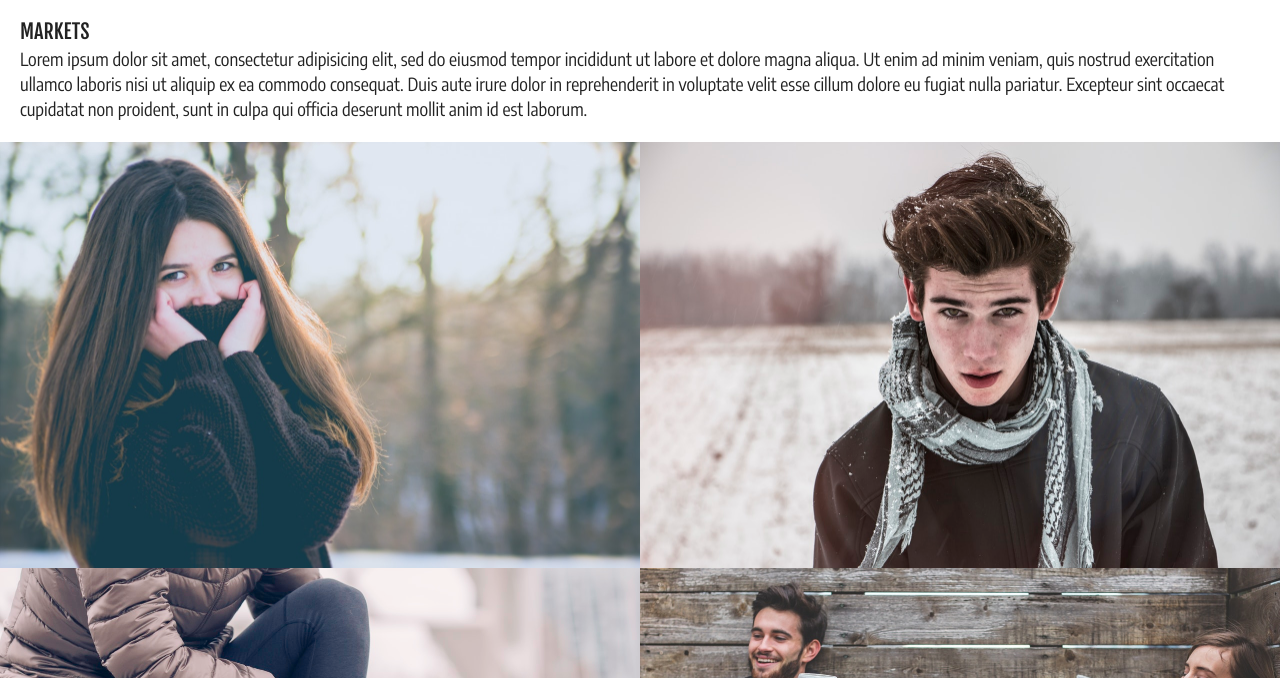
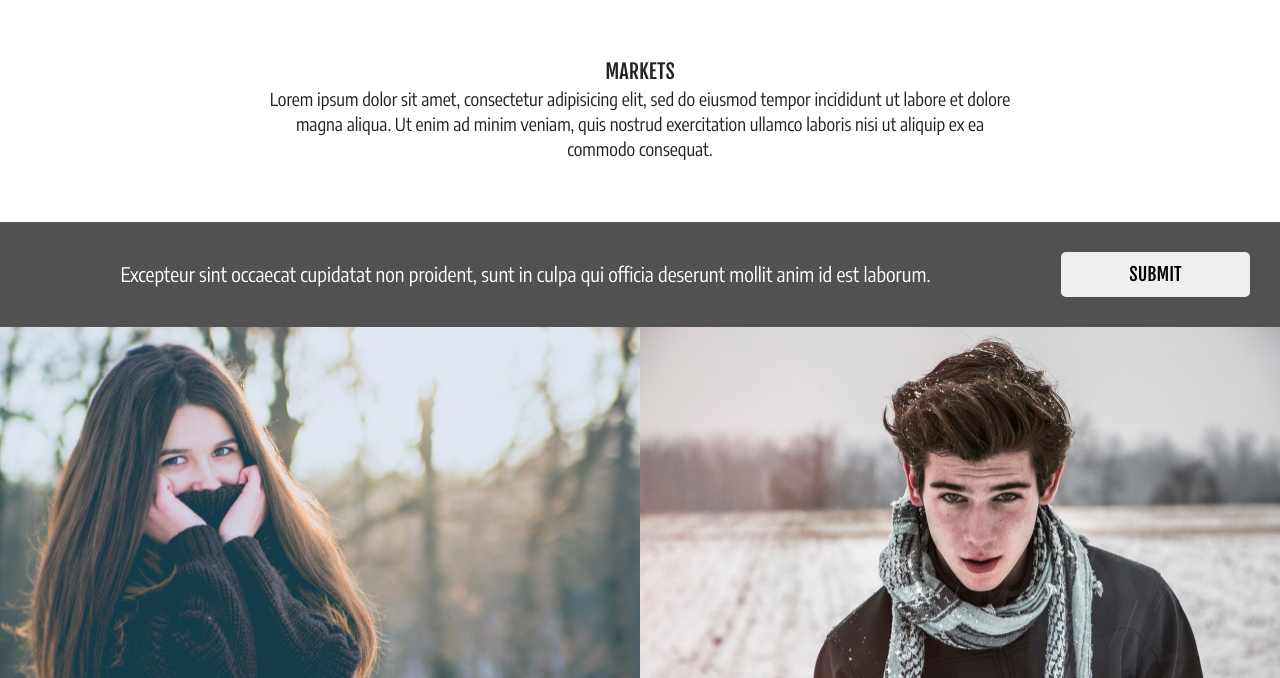
Before and after one commit to BertW007/LandingPageExample1, a website built with webpack: page dist/index.html in a window 1280 px wide. Shown: the part 802-1480 px from the top of the page. Built offline with nearby package versions, Linux system fonts and the light colour scheme.

Commit message:
Add short banner

```diff
--- a/src/scss/_base.scss
+++ b/src/scss/_base.scss
@@ -85,6 +85,16 @@ footer {
   background-color: $footer-background-color;
   text-transform: capitalize;
   padding: 20px;
+}
+#markets {
+  padding-top: 60px;
+  padding-bottom: 60px;
+  // background-color: rgba(0,0,0,.4);
+  width: 100%;
+  h2,p {
+    text-align: center;
+  }
+
 }
 .outline {
   &:focus {
@@ -231,6 +241,32 @@ nav li:last-child .nav-item {
   background-size: cover;
 }
 
+.banner-short {
+  width: 100%;
+  min-height: 100px;
+  background-color: rgba(81,81,81,1);
+  display: flex;
+  flex-direction: column;
+  align-items: center;
+  padding: 10px;
+  p {
+    width: 80%;
+    margin: 0 auto;
+    padding-top: 20px;
+    padding-bottom: 20px;
+    font-size: 20px;
+    text-align: center;
+  }
+  button {
+    height: 50px;
+    width: 30%;
+    margin: 20px;
+    border-radius: 5px;
+    font-size: 20px;
+    padding: 10px;
+  }
+}
+
 .gallery-list {
   display: flex;
   flex-direction: column;
@@ -281,6 +317,7 @@ nav li:last-child .nav-item {
   }
 }
 
+
 .copyrights {
   display: flex;
   padding: 30px;
@@ -291,7 +328,6 @@ nav li:last-child .nav-item {
 .before-footer {
   height: 10px;
   background: $background-color;
-  background: $before-footer-gradient;
 }
 .footer-logo {
   font-family: $header-font;
@@ -338,6 +374,14 @@ nav li:last-child .nav-item {
 
 // MEDIA QUERIES
 @media (min-width: 768px) {
+  .banner-short {
+    flex-direction: row;
+    button {
+      height: 40%;
+      font-size: 18px;
+      width: 15%;
+    }
+  }
   .toggle-nav {
     display: none;
   }
@@ -415,4 +459,10 @@ nav li:last-child .nav-item {
     width: 80%;
     margin: 0 auto;
   }
+  #markets {
+    p,h4 {
+      width: 60%;
+      margin: 0 auto;
+    }
+  }
 }
```
Also changed, not shown: dist/css/style.css, dist/index.html.
